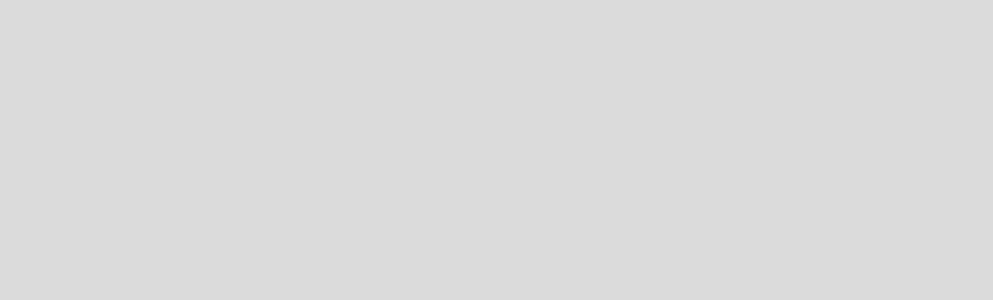
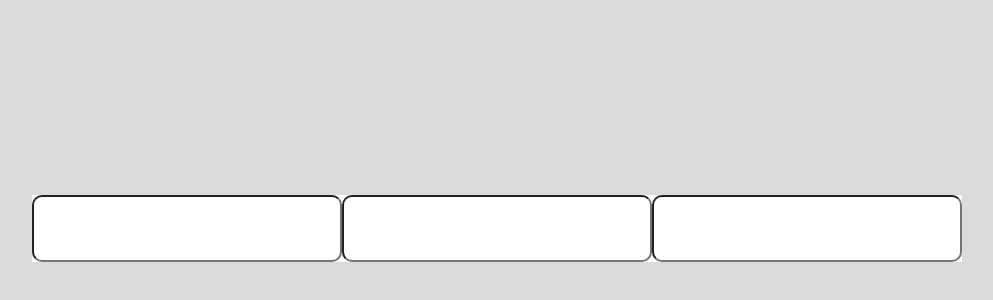
Before and after one commit to KrystianZybura/age-calculator, a React (Vite) app: page / in a window 1280 px wide. Shown: the part 172-472 px from the top of the page, without its empty margins (143-1136 px from the left). Built offline with nearby package versions, Linux system fonts and the light colour scheme.

Commit message:
initial setup added

```diff
--- a/src/App/index.jsx
+++ b/src/App/index.jsx
@@ -1,5 +1,15 @@
+import { Form, Input, InputsWrapper } from "./styled";
+
 function App() {
-  return <></>;
+  return (
+    <Form>
+      <InputsWrapper>
+        <Input />
+        <Input />
+        <Input />
+      </InputsWrapper>
+    </Form>
+  );
 }
 
 export default App;
--- a/src/App/styled.js
+++ b/src/App/styled.js
@@ -0,0 +1,17 @@
+import styled from "styled-components";
+
+export const Form = styled.form`
+  background: ${({ theme }) => theme.white};
+`;
+
+export const InputsWrapper = styled.div`
+  display: grid;
+  grid-template-columns: repeat(3, 1fr);
+`;
+
+export const Input = styled.input`
+  padding: 20px;
+  border-radius: 10px;
+  font-weight: bold;
+  font-size: 20px;
+`;
```
